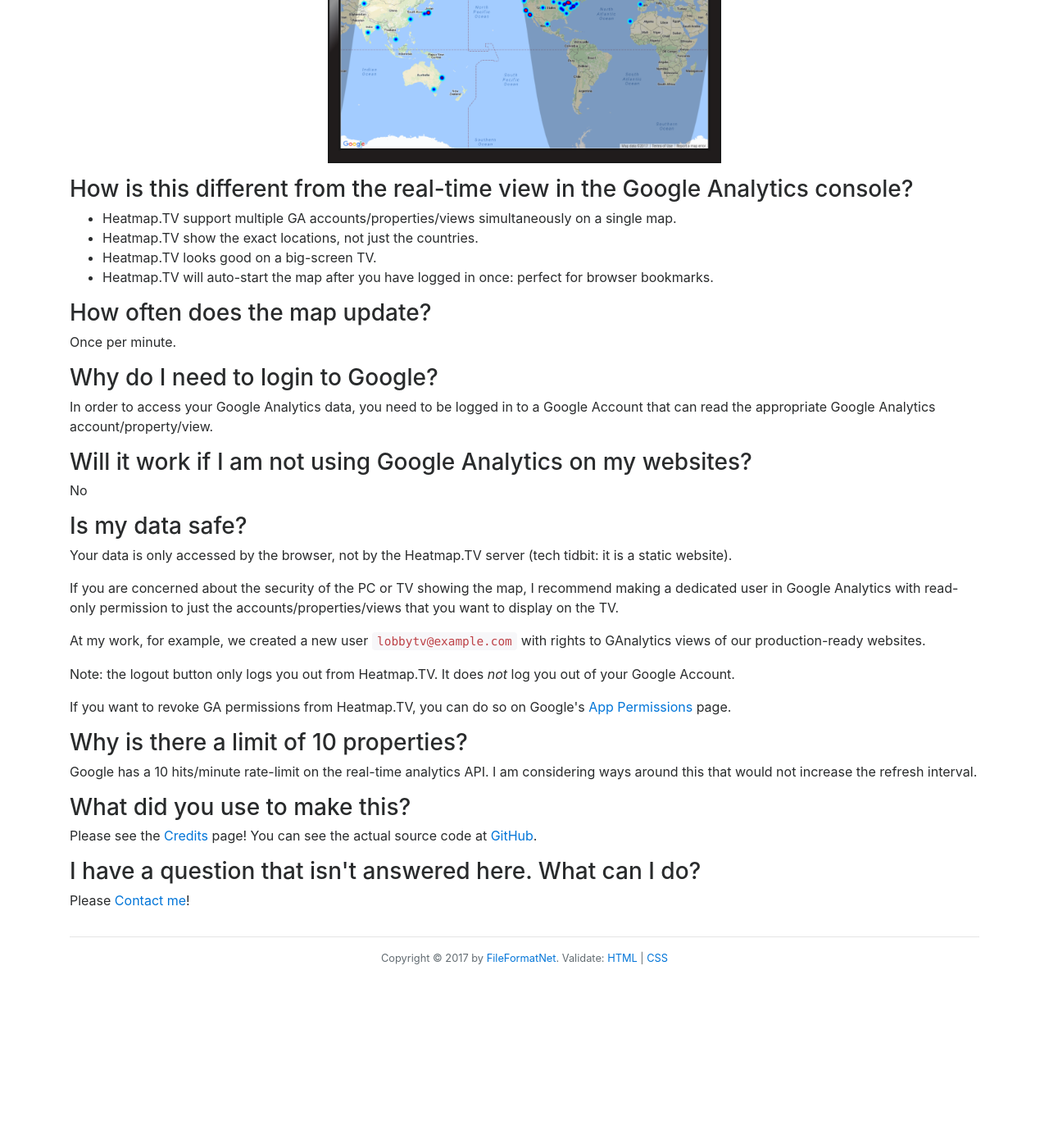
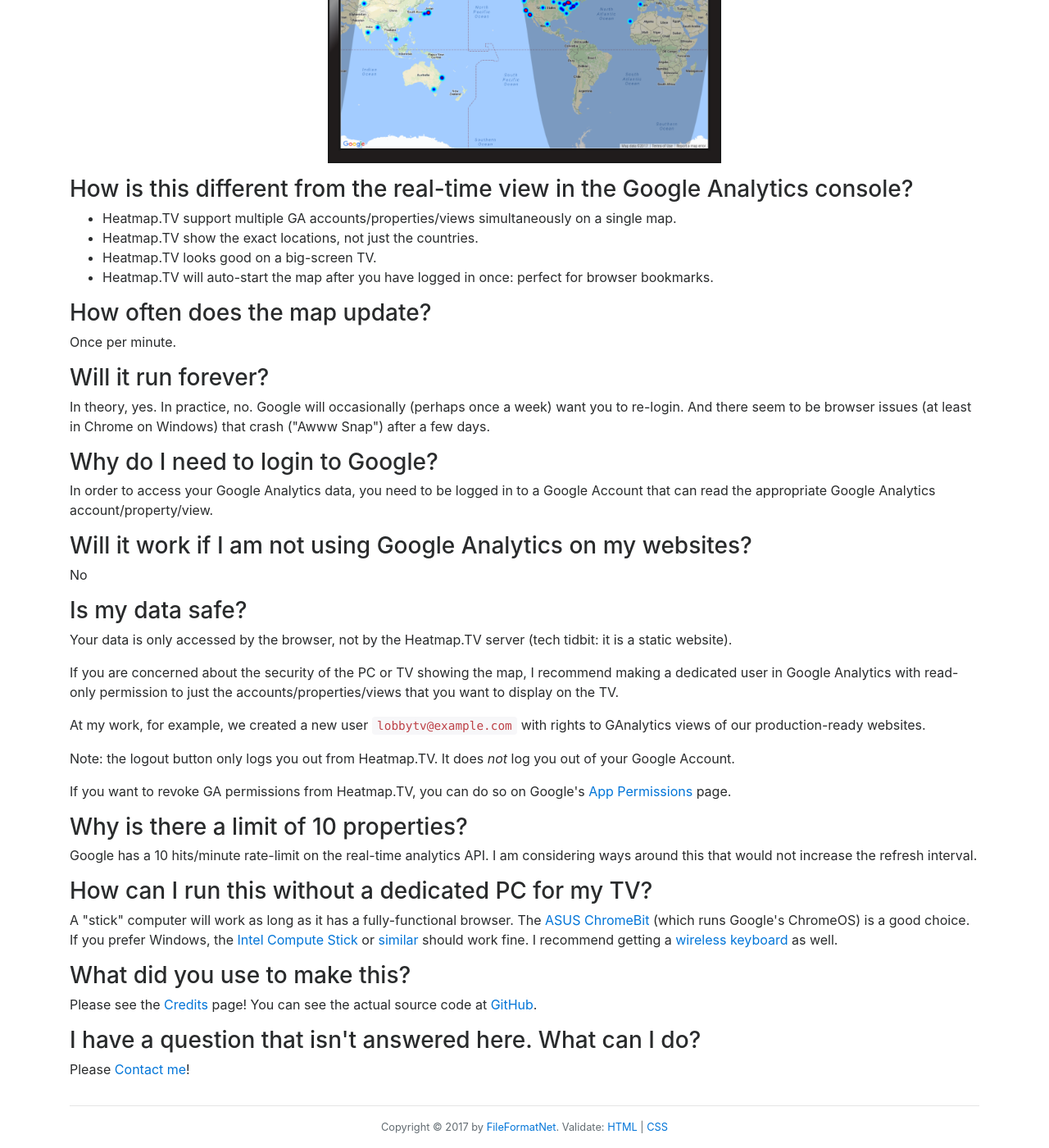
Before and after one commit to fileformat/heatmaptv, a Jekyll site: the page built from support/faq.html, in a window 1280 px wide and 1400 px high, scrolled down 344 px. Shown: the whole window at 82% size. Built offline with Jekyll 4.4.1, drawn with Linux system fonts in a browser that asks for light colours; nearby versions of some CDN libraries; before the commit the page ends 1538 px from its top, so only the background shows below that.

Commit message:
FAQ: links to stick computers & comment about running it forever

```diff
--- a/support/faq.html
+++ b/support/faq.html
@@ -24,6 +24,10 @@
 <h3>How often does the map update?</h3>
 <p>Once per minute.</p>
 
+<h3>Will it run forever?</h3>
+<p>In theory, yes.  In practice, no.  Google will occasionally (perhaps once a week) want you to re-login.  And there
+seem to be browser issues (at least in Chrome on Windows) that crash ("Awww Snap") after a few days.</p>
+
 <h3>Why do I need to login to Google?</h3>
 <p>In order to access your Google Analytics data, you need to be logged in to a Google Account that can read the appropriate Google Analytics
 account/property/view.</p>
@@ -48,6 +52,11 @@
 <p>Google has a 10 hits/minute rate-limit on the real-time analytics API.  I am considering ways around this that would not increase the
 refresh interval.</p>
 
+<h3>How can I run this without a dedicated PC for my TV?</h3>
+<p>A "stick" computer will work as long as it has a fully-functional browser.  The <a href="http://amzn.to/2yq4SqB">ASUS ChromeBit</a> (which runs
+Google's ChromeOS) is a good choice.  If you prefer Windows, the <a href="http://amzn.to/2gGs1fe">Intel Compute Stick</a> or <a href="http://amzn.to/2xGXq6N">similar</a>
+should work fine.  I recommend getting a <a href="http://amzn.to/2zaChTN">wireless keyboard</a> as well.</p>
+
 <h3>What did you use to make this?</h3>
 <p>Please see the <a href="credits.html">Credits</a> page!  You can see the actual source code at <a href="https://www.github.com/fileformat/heatmaptv">GitHub</a>.</p>
 
```
